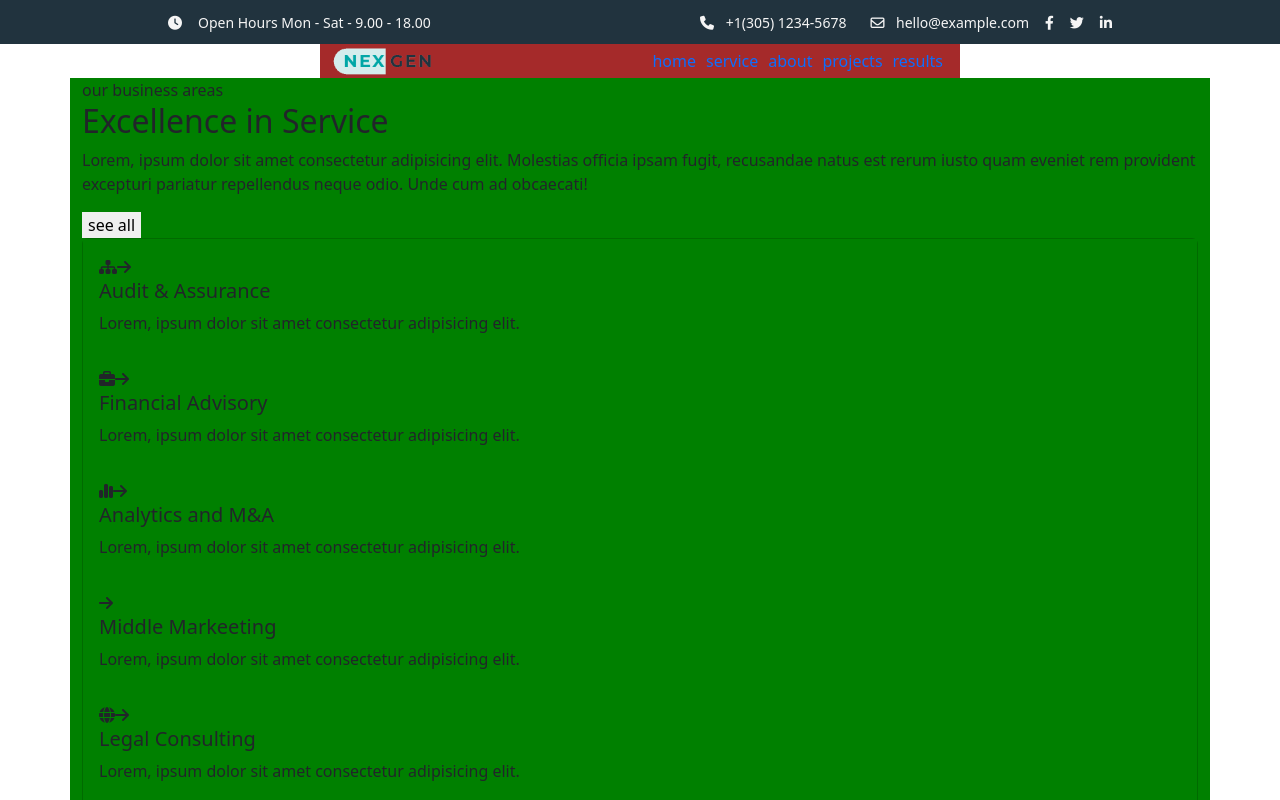
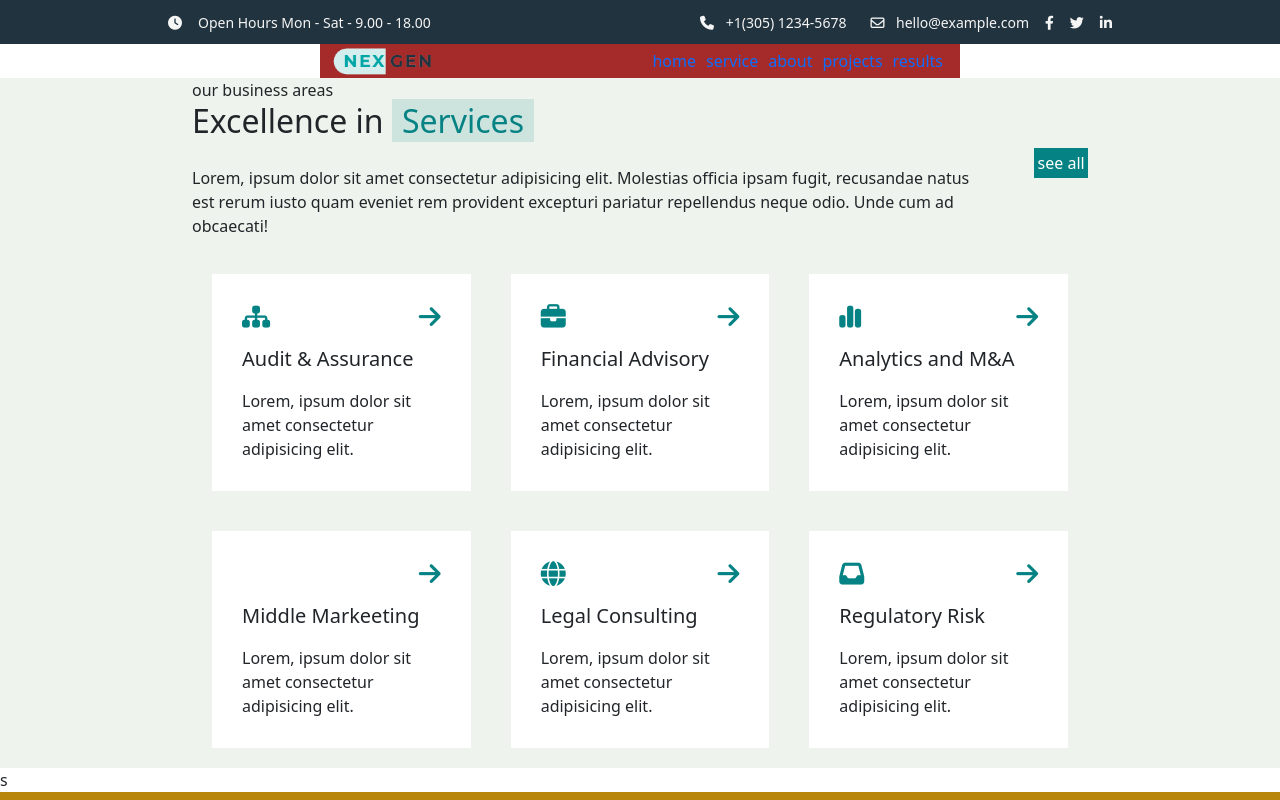
Before and after one commit to AndreaMessene/proj-html-vuejs, a Vue app: page / in a window 1280 px wide. Shown: the top 800 px of the page. Built offline with nearby package versions, Linux system fonts and the light colour scheme.

Commit message:
seconda sezione del main

```diff
--- a/src/components/CMainComp.vue
+++ b/src/components/CMainComp.vue
@@ -1,76 +1,25 @@
 <script>
+
+import SezioneServices from './SezioneMain/SezioneServices.vue'
+import SezioneCompany from './SezioneMain/SezioneCompany.vue'
+
 export default {
-    name: "BaNavComp",
-    data() {
-        return {
-            carte: [
-                {
-                    icona: 'fa-solid fa-sitemap',
-                    servizio: 'Audit & Assurance',
-                    descrizione: 'Lorem, ipsum dolor sit amet consectetur adipisicing elit.'
-                },
-                {
-                    icona: 'fa-solid fa-briefcase',
-                    servizio: 'Financial Advisory',
-                    descrizione: 'Lorem, ipsum dolor sit amet consectetur adipisicing elit.'
-                },
-                {
-                    icona: 'fa-solid fa-chart-simple',
-                    servizio: 'Analytics and M&A',
-                    descrizione: 'Lorem, ipsum dolor sit amet consectetur adipisicing elit.'
-                },
-                {
-                    icona: 'fa-solid fa-jet-fighter-up"></i>',
-                    servizio: 'Middle Markeeting',
-                    descrizione: 'Lorem, ipsum dolor sit amet consectetur adipisicing elit.'
-                },
-                {
-                    icona: 'fa-solid fa-globe',
-                    servizio: 'Legal Consulting',
-                    descrizione: 'Lorem, ipsum dolor sit amet consectetur adipisicing elit.'
-                },
-                {
-                    icona: 'fa-solid fa-inbox',
-                    servizio: 'Regulatory Risk',
-                    descrizione: 'Lorem, ipsum dolor sit amet consectetur adipisicing elit.'
-                },
-
-            ]
-        }
-    }
+    name: "CMainComp",
+    components: {
+        SezioneServices,
+        SezioneCompany
+    },
 }
 
 </script>
 
 <template>
-    <div class="container">
-        <div class="descrizione">
-            <span>our business areas</span>
-            <h2>Excellence in Service</h2>
-            <div class="bottone">
-                <p>Lorem, ipsum dolor sit amet consectetur adipisicing elit. Molestias officia ipsam fugit, recusandae natus
-                    est rerum iusto quam eveniet rem provident excepturi pariatur repellendus neque odio. Unde cum ad
-                    obcaecati!</p>
-                <button> see all</button>
-            </div>
-            <div class="cards">
-                <div class="card">
-                    <div class="card-body" v-for="(elem, index) in carte" :key="index">
-                        <div>
-                            <i :class="elem.icona"></i>
-                            <i class="fa-solid fa-arrow-right"></i>
-                        </div>
-                        <h5 class="card-title">{{ elem.servizio }}</h5>
-                        <p class="card-text">{{ elem.descrizione }}</p>
-                    </div>
-                </div>
-            </div>
-        </div>
-    </div>
+    <section>
+        <SezioneServices />
+    </section>
+    <section>s
+        <SezioneCompany />
+    </section>
 </template>
 
-<style lang="scss" scoped>
-div {
-    background-color: green;
-}
-</style>
+<style lang="scss" scoped></style>
--- /dev/null
+++ b/src/components/SezioneMain/SezioneCompany.vue
@@ -0,0 +1,17 @@
+<script >
+
+export default {
+    name: "SezioneCompany"
+}
+
+</script>
+
+<template>
+    <h1>ciao mondo</h1>
+</template>
+
+<style lang="scss" scoped>
+h1 {
+    background-color: darkgoldenrod;
+}
+</style>
--- /dev/null
+++ b/src/components/SezioneMain/SezioneServices.vue
@@ -0,0 +1,132 @@
+<script>
+export default {
+    name: "SezioneServices",
+    data() {
+        return {
+            carte: [
+                {
+                    icona: 'fa-solid fa-sitemap',
+                    servizio: 'Audit & Assurance',
+                    descrizione: 'Lorem, ipsum dolor sit amet consectetur adipisicing elit.'
+                },
+                {
+                    icona: 'fa-solid fa-briefcase',
+                    servizio: 'Financial Advisory',
+                    descrizione: 'Lorem, ipsum dolor sit amet consectetur adipisicing elit.'
+                },
+                {
+                    icona: 'fa-solid fa-chart-simple',
+                    servizio: 'Analytics and M&A',
+                    descrizione: 'Lorem, ipsum dolor sit amet consectetur adipisicing elit.'
+                },
+                {
+                    icona: 'fa-solid fa-jet-fighter-up"></i>',
+                    servizio: 'Middle Markeeting',
+                    descrizione: 'Lorem, ipsum dolor sit amet consectetur adipisicing elit.'
+                },
+                {
+                    icona: 'fa-solid fa-globe',
+                    servizio: 'Legal Consulting',
+                    descrizione: 'Lorem, ipsum dolor sit amet consectetur adipisicing elit.'
+                },
+                {
+                    icona: 'fa-solid fa-inbox',
+                    servizio: 'Regulatory Risk',
+                    descrizione: 'Lorem, ipsum dolor sit amet consectetur adipisicing elit.'
+                },
+
+            ]
+        }
+    }
+}
+
+</script>
+
+<template>
+    <div class="cont">
+        <div class="box-cards">
+            <div class="descrizione">
+                <span>our business areas</span>
+                <h2>Excellence in <span>Services</span> </h2>
+                <div class="bottone d-flex align-items-center;">
+                    <p>Lorem, ipsum dolor sit amet consectetur adipisicing elit. Molestias officia ipsam fugit,
+                        recusandae
+                        natus
+                        est rerum iusto quam eveniet rem provident excepturi pariatur repellendus neque odio. Unde cum ad
+                        obcaecati!</p>
+                    <button> see all</button>
+                </div>
+                <div class="cards">
+                    <div class="card-body" v-for="(elem, index) in carte" :key="index">
+                        <div class="internal-icons">
+                            <i :class="elem.icona"></i>
+                            <i class="fa-solid fa-arrow-right"></i>
+                        </div>
+                        <h5 class="card-title">{{ elem.servizio }}</h5>
+                        <p class="card-text">{{ elem.descrizione }}</p>
+                    </div>
+
+                </div>
+            </div>
+        </div>
+    </div>
+</template>
+
+<style lang="scss" scoped>
+.cont {
+    background-color: #EEF4ED;
+
+    .box-cards {
+        width: 70%;
+        margin: 0 auto;
+
+        .cards {
+            display: flex;
+            flex-wrap: wrap;
+            background-color: aqua;
+
+            .card-body {
+                width: calc(100% / 3);
+                background-color: white;
+                padding: 30px;
+                border: 20px solid #EEF4ED
+            }
+        }
+    }
+}
+
+h2 {
+    span {
+        color: #058283;
+        background-color: #CCE3DE;
+        padding: 0 10px;
+    }
+}
+
+h5,
+p {
+    padding-top: 18px;
+}
+
+.bottone {
+    p {
+        padding-right: 50px;
+
+    }
+
+    button {
+        width: 110px;
+        height: 30px;
+        padding: 0;
+        background-color: #058283;
+        color: white;
+    }
+}
+
+.internal-icons {
+    display: flex;
+    justify-content: space-between;
+    color: #058283;
+    font-size: 25px;
+}
+</style>
```
